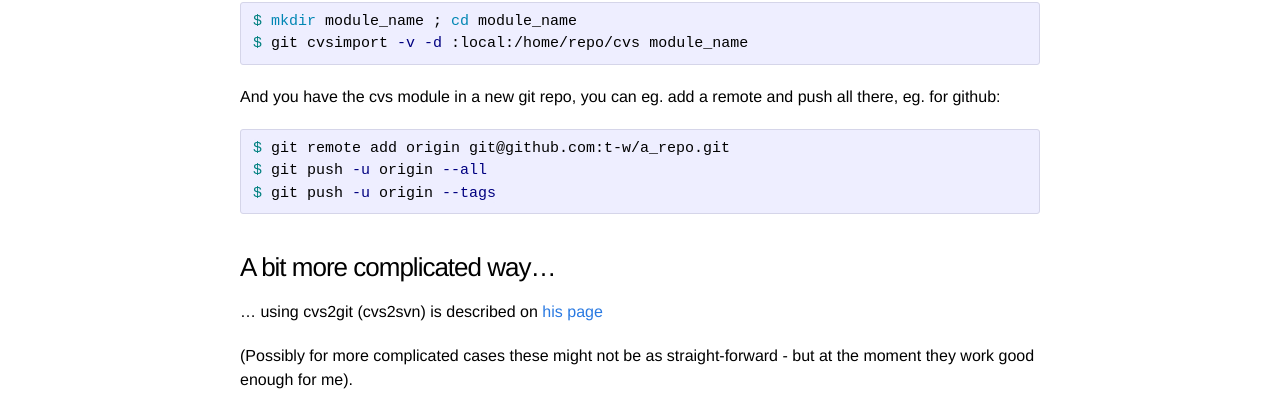
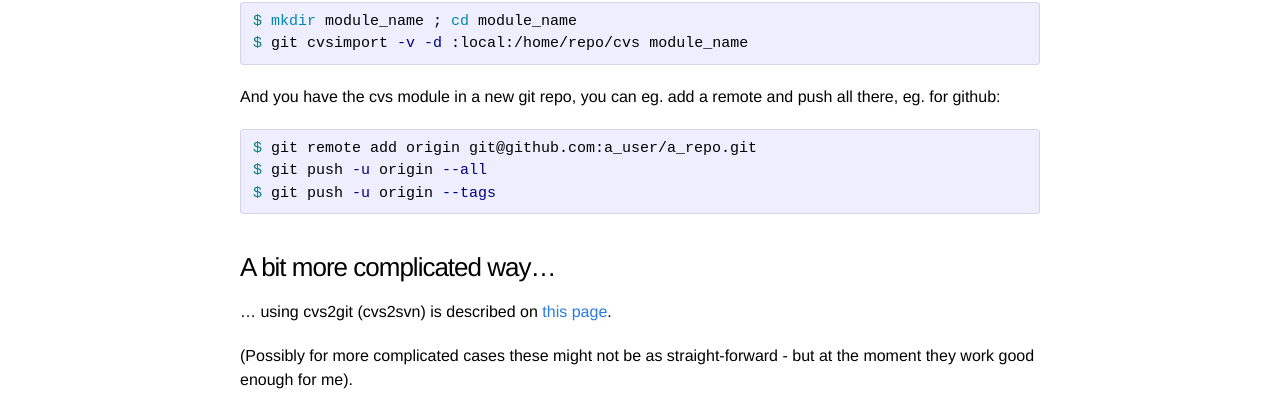
Before and after one commit to t-w/t-w.github.io, a Jekyll site: the page built from _posts/2018-05-21-cvs_to_git.markdown, in a window 1280 px wide. Shown: the part 405-815 px from the top of the page. Built offline with Jekyll 4.4.1, drawn with Linux system fonts in a browser that asks for light colours.

Commit message:
Small corrections.

```diff
--- a/_posts/2018-05-21-cvs_to_git.markdown
+++ b/_posts/2018-05-21-cvs_to_git.markdown
@@ -20,14 +20,14 @@ $ git cvsimport -v -d :local:/home/repo/cvs module_name
 And you have the cvs module in a new git repo, you can eg. add a remote
 and push all there, eg. for github:
 {% highlight bash %}
-$ git remote add origin git@github.com:t-w/a_repo.git
+$ git remote add origin git@github.com:a_user/a_repo.git
 $ git push -u origin --all
 $ git push -u origin --tags
 {% endhighlight %}
 
 
 ### A bit more complicated way...
-... using cvs2git (cvs2svn) is described on [his page][3.]
+... using cvs2git (cvs2svn) is described on [this page][3.].
 
 
 (Possibly for more complicated cases these might not be as
```
